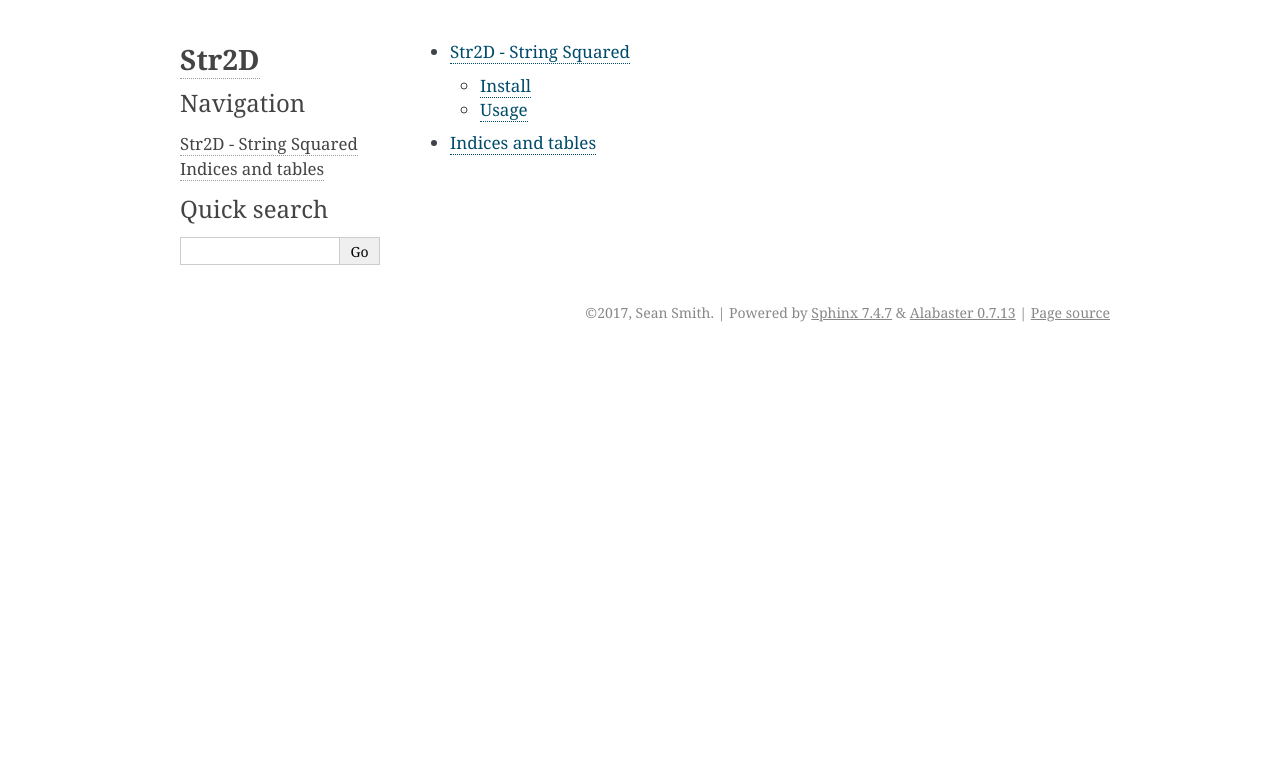
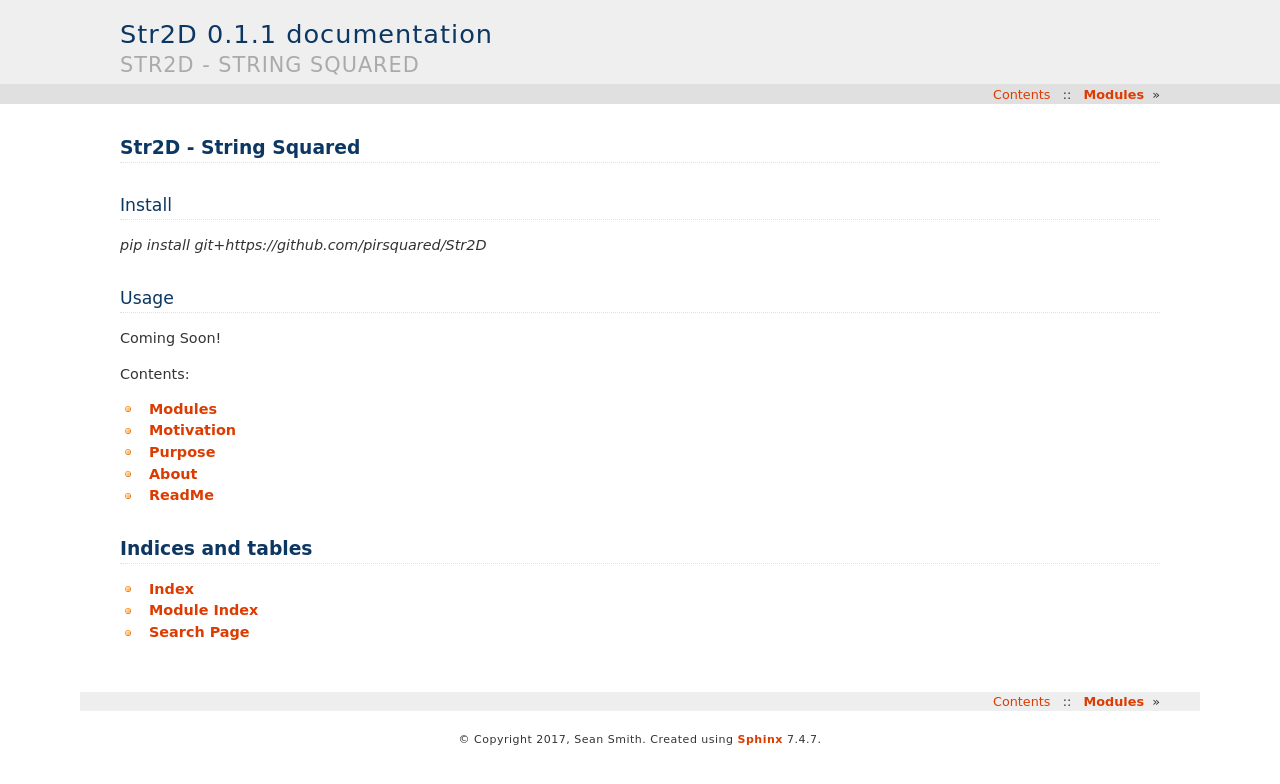
Before and after one commit to pirsquared/Str2D, a Sphinx documentation site: the page built from docs/source/index.rst, in a window 1280 px wide. Shown: the top 784 px of the page. Built offline with Sphinx 7.4.7, drawn with Linux system fonts in a browser that asks for light colours.

Commit message:
still messing with docs

```diff
--- a/docs/source/conf.py
+++ b/docs/source/conf.py
@@ -91,7 +91,7 @@ todo_include_todos = False
 # The theme to use for HTML and HTML Help pages.  See the documentation for
 # a list of builtin themes.
 #
-html_theme = 'alabaster'
+html_theme = 'haiku'
 
 # Theme options are theme-specific and customize the look and feel of a theme
 # further.  For a list of options available for each theme, see the
--- a/docs/source/index.rst
+++ b/docs/source/index.rst
@@ -1,4 +1,30 @@
+Str2D - String Squared
+======================
+
+Install
+-------
+
+`pip install git+https://github.com/pirsquared/Str2D`
+
+Usage
+-----
+
+Coming Soon!
+
+
 .. toctree::
-   :maxdepth: 2
+   :maxdepth: 1
+   :caption: Contents:
 
-   includeme
+   Modules <modules>
+   Motivation <motivation>
+   Purpose <purpose>
+   About <about>
+   ReadMe <includeme>
+
+Indices and tables
+==================
+
+* :ref:`genindex`
+* :ref:`modindex`
+* :ref:`search`
```
Also changed, not shown: README.rst (+5 -22 lines).
